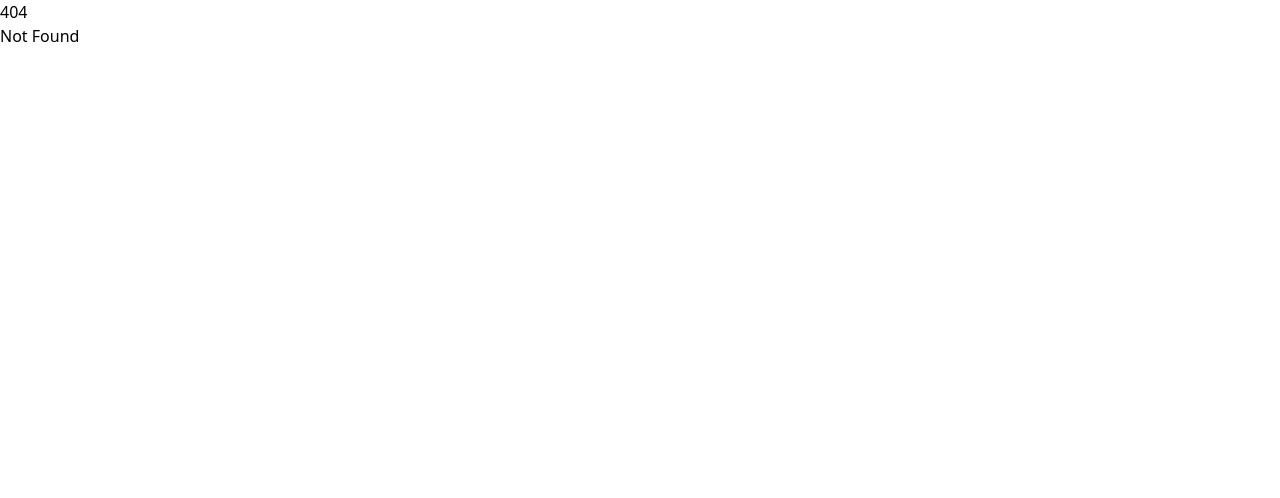
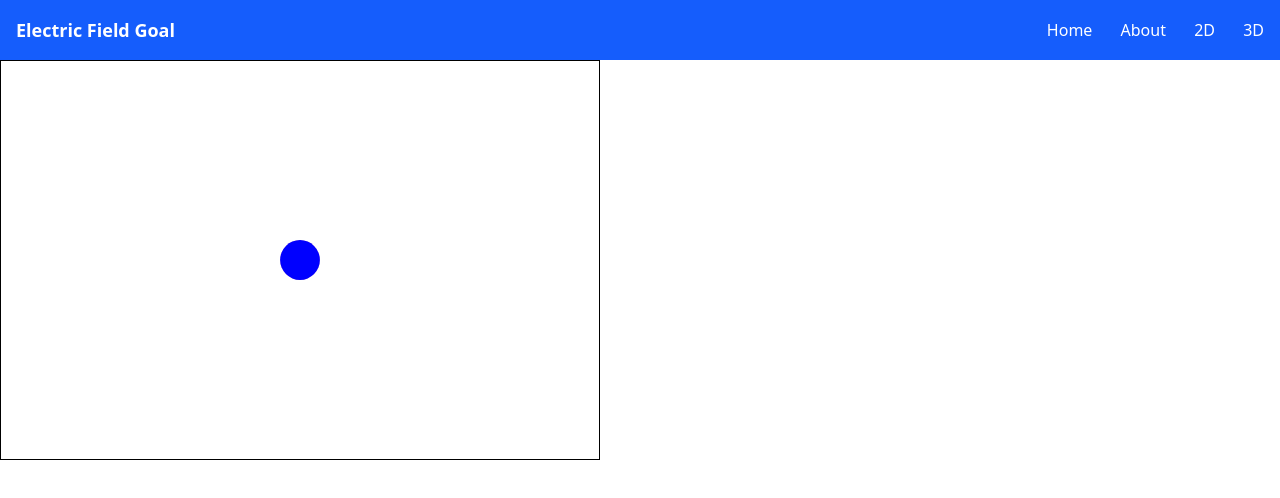
Before and after one commit to 3Demos/efg, a SvelteKit app: page /2d in a window 1280 px wide. Before the commit this address had no page. Shown: the top 498 px of the page. Built offline with nearby package versions, Linux system fonts and the light colour scheme.

Commit message:
Start 2D game

```diff
--- /dev/null
+++ b/src/lib/mathutils.js
@@ -0,0 +1,12 @@
+/**
+ * Gives the 2-norm of vector (dx,dy)
+ *
+ * @param {Number} dx
+ * @param {Number} dy
+ * @returns Number
+ */
+function norm(dx, dy) {
+	return Math.sqrt(dx * dx + dy * dy);
+}
+
+export { norm };
--- /dev/null
+++ b/src/routes/+layout.js
@@ -0,0 +1 @@
+export const prerender = true;
--- a/src/routes/+layout.svelte
+++ b/src/routes/+layout.svelte
@@ -3,4 +3,17 @@
 	let { children } = $props();
 </script>
 
+<nav class="flex items-center justify-between bg-blue-600 p-4">
+	<!-- Title on the left -->
+	<div class="text-lg font-semibold text-white">Electric Field Goal</div>
+
+	<!-- Navigation links on the right -->
+	<div class="space-x-6">
+		<a href="/" class="text-white hover:text-gray-300">Home</a>
+		<a href="#" class="text-white hover:text-gray-300">About</a>
+		<a href="/2d" class="text-white hover:text-gray-300">2D</a>
+		<a href="/3d" class="text-white hover:text-gray-300">3D</a>
+	</div>
+</nav>
+
 {@render children()}
--- a/src/routes/+page.svelte
+++ b/src/routes/+page.svelte
@@ -1,2 +1,9 @@
-<h1>Welcome to SvelteKit</h1>
-<p>Visit <a href="https://svelte.dev/docs/kit">svelte.dev/docs/kit</a> to read the documentation</p>
+<h1>Electric Field Goal</h1>
+<p>
+	A <strike>rip-off</strike> homage to
+	<a
+		href="https://phet.colorado.edu/en/simulations/electric-hockey"
+		target="_blank"
+		rel="noopener noreferrer">Electric Field Hockey</a
+	>
+</p>
--- /dev/null
+++ b/src/routes/2d/+page.svelte
@@ -0,0 +1,76 @@
+<script>
+	import { norm } from '$lib/mathutils';
+	import { arrow } from './SVGSnippets.svelte';
+
+	let puck = $state({
+		x: 0,
+		y: 0
+	});
+
+	$inspect(puck);
+	/**
+	 * @type SVGElement
+	 */
+	let svg;
+
+	/**
+	 * @type SVGElement
+	 */
+	let puckElement;
+
+	/**
+	 *
+	 * @param {MouseEvent} e
+	 */
+	function onMouseDown(e) {
+		onMouseMove(e);
+		svg?.addEventListener('mousemove', onMouseMove);
+	}
+
+	/**
+	 *
+	 * @param {MouseEvent} e
+	 */
+	function onMouseUp(e) {
+		svg?.removeEventListener('mousemove', onMouseMove);
+	}
+
+	/**
+	 *
+	 * @param {MouseEvent} e
+	 */
+	function onMouseMove(e) {
+		console.log(e.clientY, e.offsetY, svg.clientHeight);
+		puck.x = (e.offsetX / svg.clientWidth - 0.5) * 300;
+		puck.y = (e.offsetY / svg.clientHeight - 0.5) * 200;
+	}
+</script>
+
+<!-- svelte-ignore a11y_no_static_element_interactions -->
+<svg
+	bind:this={svg}
+	xmlns="http://www.w3.org/2000/svg"
+	width="600"
+	height="400"
+	viewBox="-150 -100 300 200"
+	onmouseup={onMouseUp}
+>
+	<!-- A rectangle inside the coordinate range -->
+	<circle cx="0" cy="0" r="10" fill="pink" />
+	<circle cx={puck.x} cy={puck.y} r="10" fill="blue" onmousedown={onMouseDown} />
+	{#if norm(puck.x, puck.y) > 0}
+		{@render arrow(
+			puck.x,
+			puck.y,
+			-(20 * puck.x) / norm(puck.x, puck.y),
+			-(20 * puck.y) / norm(puck.x, puck.y),
+			20 / norm(puck.x, puck.y)
+		)}
+	{/if}
+</svg>
+
+<style>
+	svg {
+		border: 1px solid black;
+	}
+</style>
--- /dev/null
+++ b/src/routes/2d/SVGSnippets.svelte
@@ -0,0 +1,24 @@
+<script module>
+	import { norm } from '$lib/mathutils';
+	export { arrow };
+
+	const INVSQRT2 = 1 / Math.sqrt(2);
+</script>
+
+{#snippet arrow(x, y, dx, dy, alpha = 1, arrowHeadSize = 4)}
+	{#if norm(dx, dy) > 0}
+		<path
+			d={`          M${x},${y}
+  L${x + dx},${y + dy}
+  M${x + dx},${y + dy}
+  L${x + dx - (arrowHeadSize * (dx * INVSQRT2 - dy * INVSQRT2)) / norm(dx, dy)},${y + dy - (arrowHeadSize * (dx * INVSQRT2 + dy * INVSQRT2)) / norm(dx, dy)}
+  M${x + dx},${y + dy}
+  L${x + dx - (arrowHeadSize * (dx * INVSQRT2 + dy * INVSQRT2)) / norm(dx, dy)},${y + dy - (arrowHeadSize * (-dx * INVSQRT2 + dy * INVSQRT2)) / norm(dx, dy)}
+  `}
+			stroke="black"
+			stroke-width="1"
+			fill="none"
+			opacity={alpha}
+		/>
+	{/if}
+{/snippet}
```
